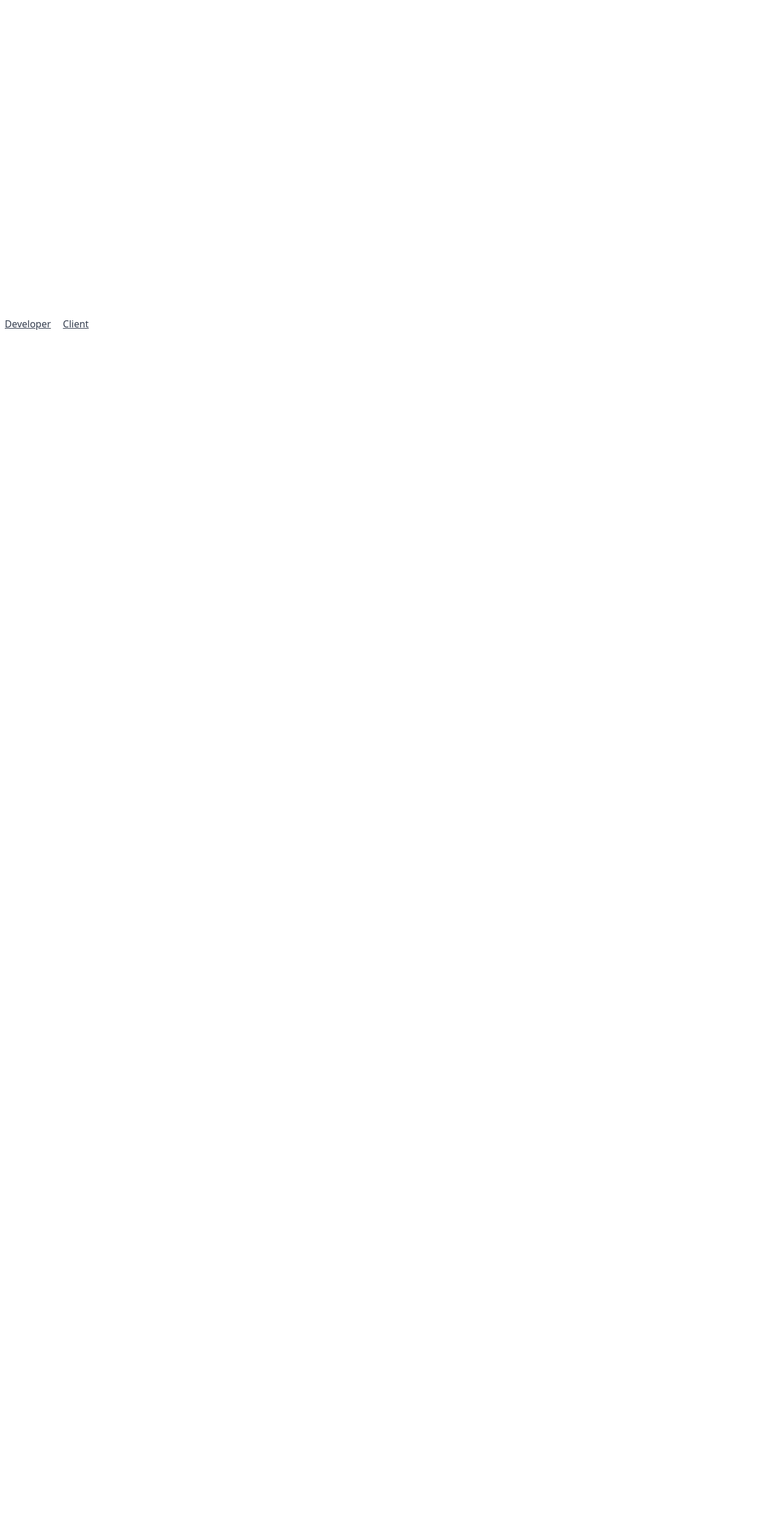
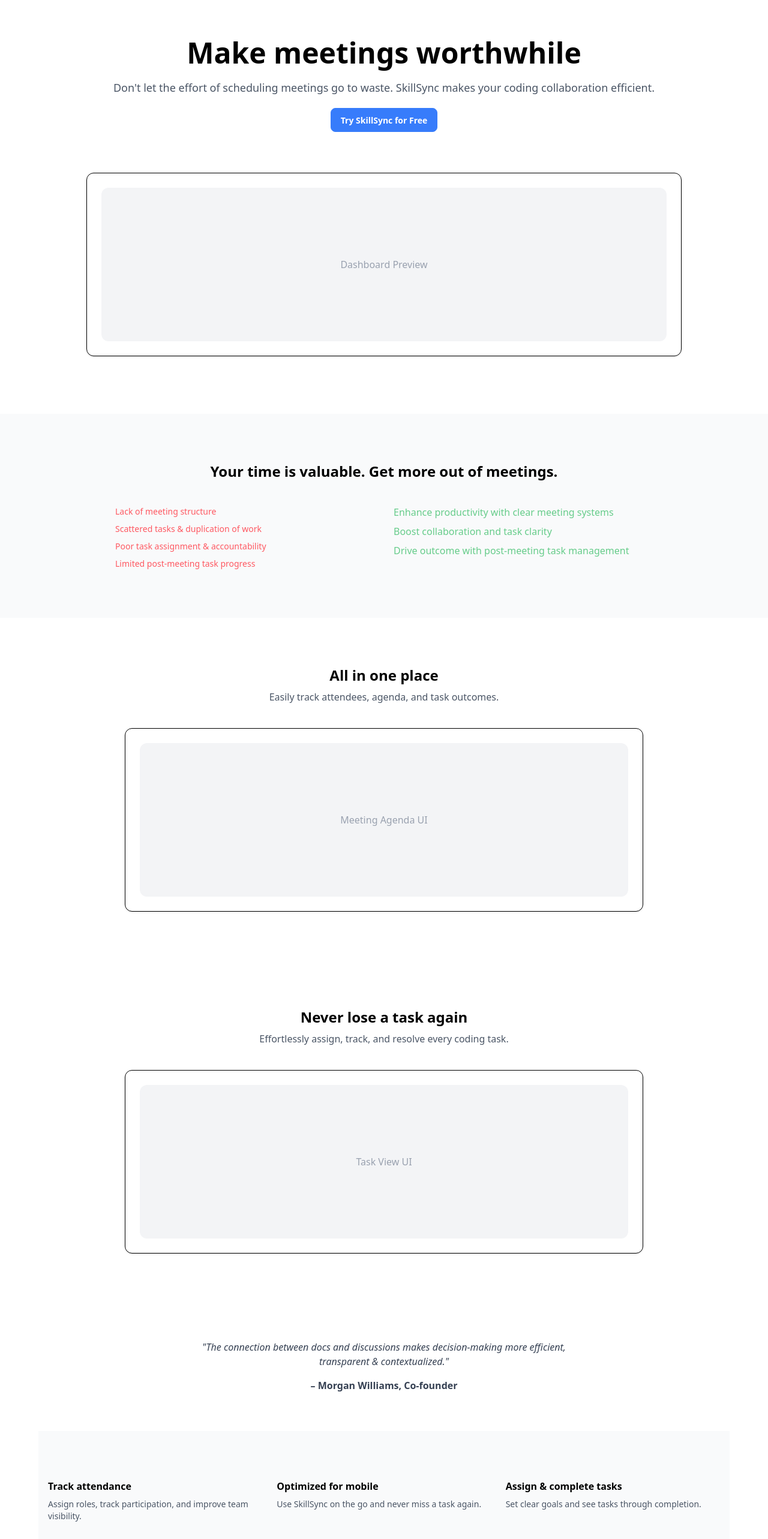
Before and after one commit to TheAnasObaid/SkillSync, a Next.js app in the folder frontend/: page / in a window 1280 px wide. Shown: the part 220-2786 px from the top of the page at 60% size. Before the commit the page ends 800 px from the top, so only its background shows below. Built offline with nearby package versions, Linux system fonts and the light colour scheme.

Commit message:
Create basic homepage

```diff
--- a/frontend/src/app/page.tsx
+++ b/frontend/src/app/page.tsx
@@ -9,6 +9,121 @@
       <Link href="/challenges" className="link link-hover link-secondary">
         View challenges
       </Link>
+      <main className="bg-white text-black font-sans">
+        {/* Hero Section */}
+        <section className="text-center py-24 px-4 grid gap-5 max-w-5xl mx-auto">
+          <h1 className="text-4xl md:text-5xl font-bold">
+            Make meetings worthwhile
+          </h1>
+          <p className="text-lg text-gray-600">
+            Don't let the effort of scheduling meetings go to waste. SkillSync
+            makes your coding collaboration efficient.
+          </p>
+          <button className="btn btn-secondary w-fit mx-auto">
+            Try SkillSync for Free
+          </button>
+          <div className="mt-12 border rounded-xl shadow p-6">
+            {/* Placeholder for dashboard mockup */}
+            <div className="h-64 bg-gray-100 rounded-xl flex items-center justify-center text-gray-400">
+              Dashboard Preview
+            </div>
+          </div>
+        </section>
+
+        {/* Features Summary */}
+        <section className="py-20 px-4 bg-gray-50">
+          <div className="max-w-4xl mx-auto text-center">
+            <h2 className="text-2xl font-bold">
+              Your time is valuable. Get more out of meetings.
+            </h2>
+            <div className="mt-10 grid md:grid-cols-2 gap-8 text-left">
+              <ul className="space-y-2 text-error list">
+                <li>Lack of meeting structure</li>
+                <li>Scattered tasks & duplication of work</li>
+                <li>Poor task assignment & accountability</li>
+                <li>Limited post-meeting task progress</li>
+              </ul>
+              <ul className="space-y-2 text-primary">
+                <li>Enhance productivity with clear meeting systems</li>
+                <li>Boost collaboration and task clarity</li>
+                <li>Drive outcome with post-meeting task management</li>
+              </ul>
+            </div>
+          </div>
+        </section>
+
+        {/* All in One Section */}
+        <section className="py-20 px-4 max-w-4xl mx-auto text-center">
+          <h2 className="text-2xl font-bold">All in one place</h2>
+          <p className="mt-2 text-gray-600">
+            Easily track attendees, agenda, and task outcomes.
+          </p>
+          <div className="mt-10 border rounded-xl shadow p-6 bg-white">
+            <div className="h-64 bg-gray-100 rounded-xl flex items-center justify-center text-gray-400">
+              Meeting Agenda UI
+            </div>
+          </div>
+        </section>
+
+        {/* Task Tracking Section */}
+        <section className="py-20 px-4 max-w-4xl mx-auto text-center">
+          <h2 className="text-2xl font-bold">Never lose a task again</h2>
+          <p className="mt-2 text-gray-600">
+            Effortlessly assign, track, and resolve every coding task.
+          </p>
+          <div className="mt-10 border rounded-xl shadow p-6 bg-white">
+            <div className="h-64 bg-gray-100 rounded-xl flex items-center justify-center text-gray-400">
+              Task View UI
+            </div>
+          </div>
+        </section>
+
+        {/* Testimonial */}
+        <section className="py-16 px-4 text-center max-w-2xl mx-auto text-gray-700">
+          <blockquote className="italic">
+            "The connection between docs and discussions makes decision-making
+            more efficient, transparent & contextualized."
+          </blockquote>
+          <p className="mt-4 font-semibold">– Morgan Williams, Co-founder</p>
+        </section>
+
+        {/* Feature Blocks */}
+        <section className="py-20 px-4 bg-gray-50 max-w-6xl mx-auto grid gap-6 md:grid-cols-3 text-left mb-10">
+          <div>
+            <h4 className="font-semibold mb-2">Track attendance</h4>
+            <p className="text-gray-600 text-sm">
+              Assign roles, track participation, and improve team visibility.
+            </p>
+          </div>
+          <div>
+            <h4 className="font-semibold mb-2">Optimized for mobile</h4>
+            <p className="text-gray-600 text-sm">
+              Use SkillSync on the go and never miss a task again.
+            </p>
+          </div>
+          <div>
+            <h4 className="font-semibold mb-2">Assign & complete tasks</h4>
+            <p className="text-gray-600 text-sm">
+              Set clear goals and see tasks through completion.
+            </p>
+          </div>
+        </section>
+
+        {/* Final CTA */}
+        <section className="grid gap-5 items-center justify-center">
+          <h2 className="text-2xl font-bold">
+            Ready to make your meetings worthwhile?
+          </h2>
+          <button className="btn btn-secondary w-fit mx-auto">
+            Get Started
+          </button>
+        </section>
+
+        {/* Footer */}
+        <footer className="py-12 text-center text-sm text-gray-400">
+          <p>&copy; 2025 SkillSync. All rights reserved.</p>
+        </footer>
+      </main>
     </div>
   );
 }
```
